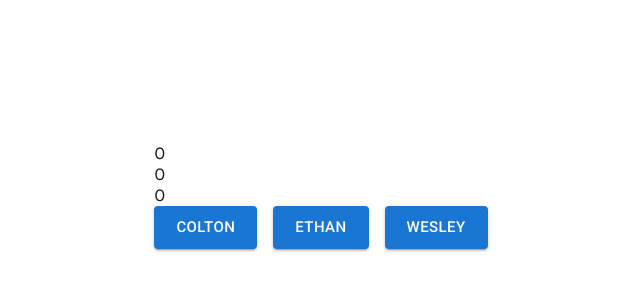
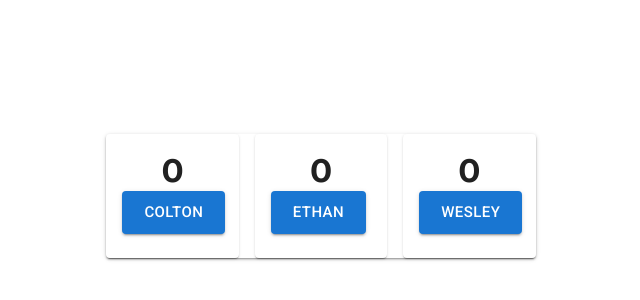
Before and after one commit to DanBelyeu/blue-tickets, a Next.js app: page / in a window 1280 px wide. Shown: the part 204-504 px from the top of the page, without its empty margins (319-959 px from the left). Built offline with nearby package versions, Linux system fonts and the light colour scheme.

Commit message:
Code refactor ticket panel

```diff
--- a/src/app/page.js
+++ b/src/app/page.js
@@ -5,7 +5,7 @@ import '@fontsource/roboto/400.css';
 import '@fontsource/roboto/500.css';
 import '@fontsource/roboto/700.css';
 
-import Ticket from "./ticket"
+import TicketPanel from "./ticket-panel"
 
 
 export default function Home() {
@@ -13,7 +13,7 @@ export default function Home() {
     <div className={styles.page}>
       <main className={styles.main}>
 
-      <Ticket/>
+      <TicketPanel/>
       </main>
     </div>
   );
--- /dev/null
+++ b/src/app/ticket-card.js
@@ -0,0 +1,31 @@
+"use client";
+// Function component with state using useState hook
+import React, { useState }  from 'react';
+import styles from "./page.module.css";
+import Box from '@mui/material/Box';
+import Paper from '@mui/material/Paper';
+import Grid from '@mui/material/Grid2';
+import Card from '@mui/material/Card';
+import CardContent from '@mui/material/CardContent';
+import Button from '@mui/material/Button';
+
+
+function TicketCard(props) {
+    const { name } = props;
+    const [count, setCount] = useState(0);
+
+    const handleClick = () => {
+        setCount(count + 1);
+    };
+
+    return (
+        <Card>
+            <CardContent>
+                <h1 style={{ textAlign: 'center' }}>{count}</h1>
+                <Button variant="contained" size="large" onClick={handleClick}>{name}</Button>
+            </CardContent>
+        </Card>
+    );
+}
+
+export default TicketCard
--- /dev/null
+++ b/src/app/ticket-panel.js
@@ -0,0 +1,50 @@
+"use client";
+// Function component with state using useState hook
+import React, { useState }  from 'react';
+import TicketCard from './ticket-card';
+import styles from "./page.module.css";
+import Box from '@mui/material/Box';
+import Paper from '@mui/material/Paper';
+import Grid from '@mui/material/Grid2';
+import Card from '@mui/material/Card';
+import CardContent from '@mui/material/CardContent';
+import Button from '@mui/material/Button';
+
+
+function TicketPanel(props) {
+    const [coltonCount, setColtonCount] = useState(0);
+    const [ethanCount, setEthanCount] = useState(0);
+    const [wesleyCount, setWesleyCount] = useState(0);
+
+    const handleClick = (child) => {
+        switch(child) {
+            case "colton": setColtonCount(coltonCount + 1);
+            break;
+            case "ethan": setEthanCount(ethanCount + 1)
+            break;
+            case "wesley": setWesleyCount(wesleyCount + 1)
+            break;
+        }
+
+    };
+
+    return (
+        <Box sx={{ flexGrow: 1 }}>
+            <Paper elevation={2}>
+                <Grid container spacing={2}>
+                    <Grid size={4}>
+                        <TicketCard name="Colton"/>
+                    </Grid>
+                    <Grid size={4}>
+                        <TicketCard name="Ethan"/>
+                    </Grid>
+                    <Grid size={4}>
+                        <TicketCard name="Wesley"/>
+                    </Grid>
+                </Grid>
+            </Paper>
+        </Box>
+    );
+}
+
+export default TicketPanel
--- a/src/app/ticket.js
+++ /dev/null
@@ -1,42 +0,0 @@
-"use client";
-// Function component with state using useState hook
-import React, { useState }  from 'react';
-import styles from "./page.module.css";
-import Button from '@mui/material/Button';
-
-
-function Ticket(props) {
-    const [coltonCount, setColtonCount] = useState(0);
-    const [ethanCount, setEthanCount] = useState(0);
-    const [wesleyCount, setWesleyCount] = useState(0);
-
-    const handleClick = (child) => {
-        switch(child) {
-            case "colton": setColtonCount(coltonCount + 1);
-            break;
-            case "ethan": setEthanCount(ethanCount + 1)
-            break;
-            case "wesley": setWesleyCount(wesleyCount + 1)
-            break;
-        }
-
-    };
-
-    return (
-        <div>
-            <div>
-                <p>{coltonCount}</p>
-                <p>{ethanCount}</p>
-                <p>{wesleyCount}</p>
-            </div>
-
-            <div className={styles.ctas}>
-                <Button variant="contained" size="large" onClick={() => handleClick("colton")}>Colton</Button>
-                <Button variant="contained" size="large" onClick={() => handleClick("ethan")}>Ethan</Button>
-                <Button variant="contained" size="large" onClick={() => handleClick("wesley")}>Wesley</Button>
-            </div>
-        </div>
-    );
-}
-
-export default Ticket
```
